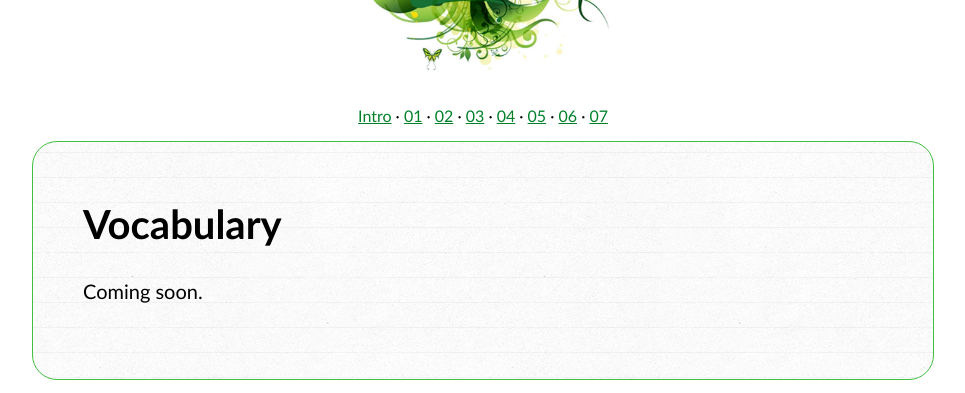
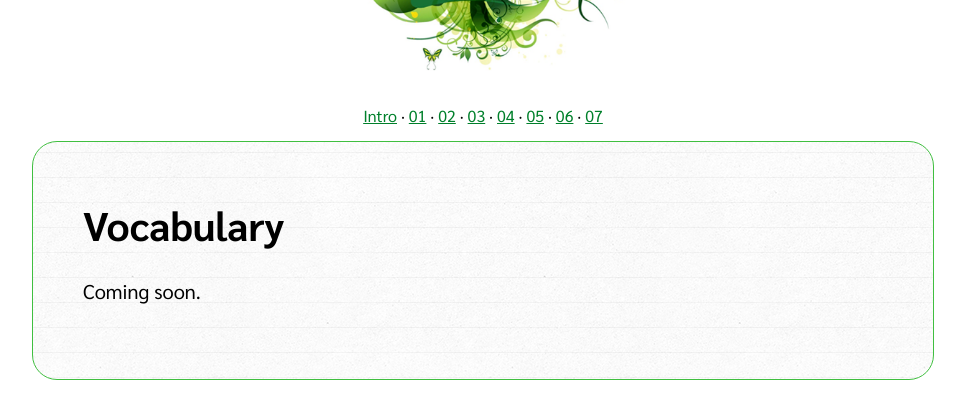
Before and after one commit to toaq/TwE, a Jekyll site: the page built from vocabulary/index.md, in a window 1280 px wide. Shown: the part 183-576 px from the top of the page, without its empty margins (157-1122 px from the left). Built offline with Jekyll 4.4.1, drawn with Linux system fonts in a browser that asks for light colours; some web fonts are replaced.

Commit message:
fixes #4 by applying (temporary?) font change

```diff
--- a/_layouts/lessons.html
+++ b/_layouts/lessons.html
@@ -11,7 +11,7 @@
       gtag('config', 'UA-125924205-1');
     </script>
     <link rel="stylesheet" href="../style.css">
-    <link href='https://fonts.googleapis.com/css?family=Sofia' rel='stylesheet'>
+    <link href="https://fonts.googleapis.com/css?family=Sofia|Sarabun:400,400i,700&display=swap&subset=latin-ext" rel="stylesheet">
     <title>{{ page.title }} — Toaq with Ease</title>
   </head>
   <body>
--- a/style.css
+++ b/style.css
@@ -1,5 +1,5 @@
 body {
-  font-family: Calibri, sans-serif;
+  font-family: Sarabun, sans-serif;
   font-size: 20px;
 }
 
@@ -214,8 +214,7 @@ img[src*="/tones/"] {
   position: absolute;
   left: 0;
   top: 0;
-  height: calc(1em / 3);
-  padding-right: 0.1em;
+  height: calc(1em / 2);
   overflow: hidden;
 }
 
```
